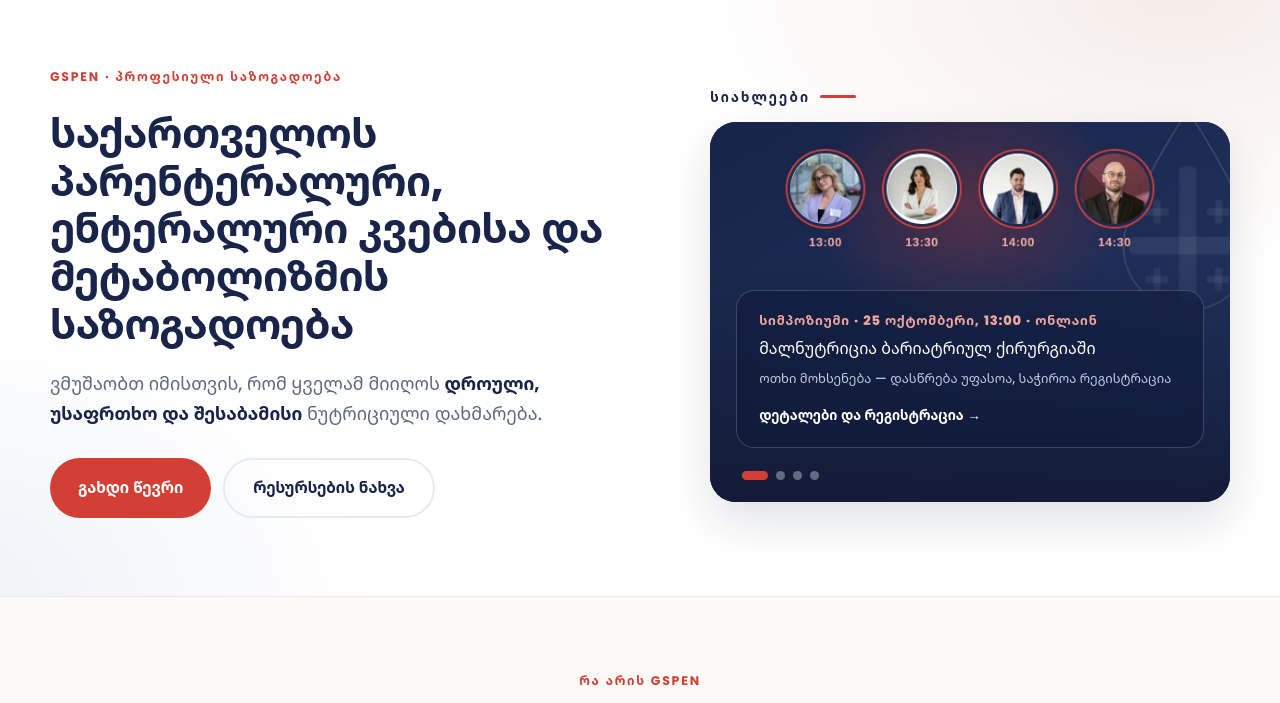
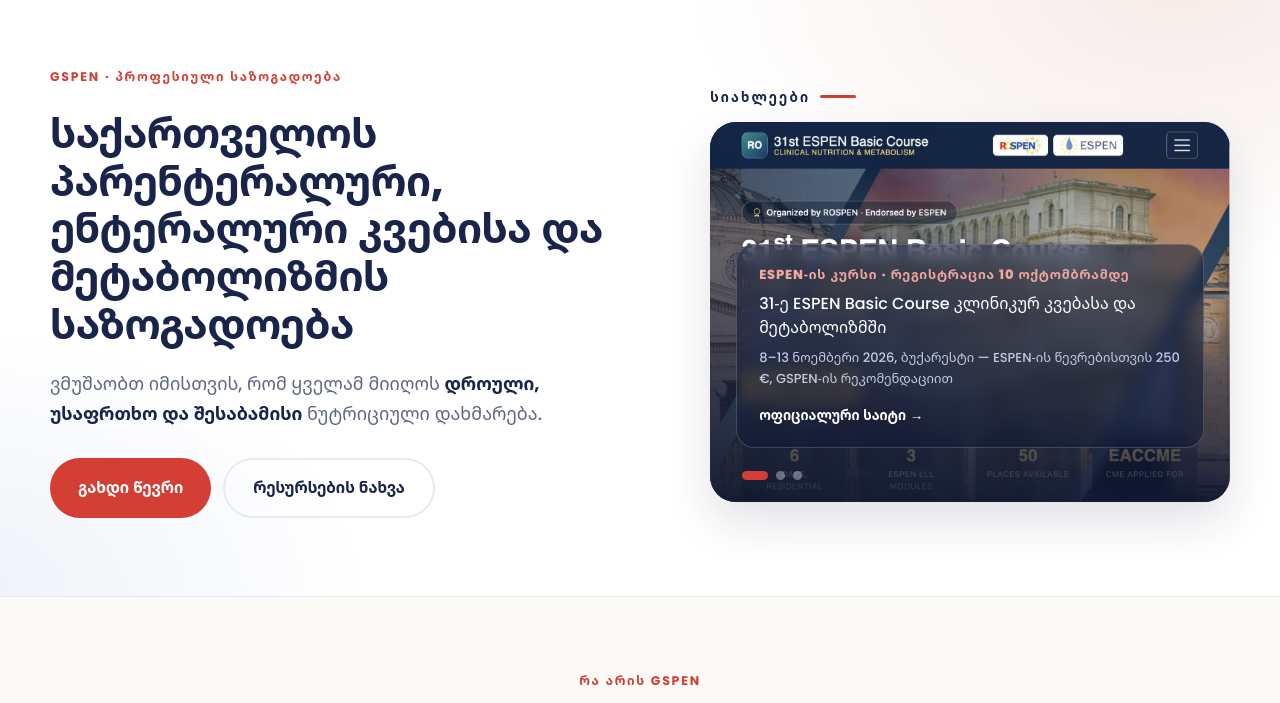
Before and after one commit to goglidzesali-oss/gspen-site, a plain HTML site: page index.html in a window 1280 px wide. Shown: the part 89-792 px from the top of the page. Drawn offline with Linux system fonts and the light colour scheme.

Commit message:
Add files via upload

```diff
--- a/index.html
+++ b/index.html
@@ -143,11 +143,7 @@
     <div>
     <div class="hv-rubric">სიახლეები</div>
     <div class="hero-visual" id="heroNews">
-      <a class="hv-slide active" href="webinarebi.html?s=bariatria-simpoziumi">
-        <div class="hv-bg"><img src="assets/home-bariatric-symposium.jpg" alt=""><div class="hv-shade"></div></div>
-        <div class="hv-card"><div class="q" style="font-size:13px;color:#f0a59f;font-weight:800;text-transform:uppercase;letter-spacing:.8px">სიმპოზიუმი · 25 ოქტომბერი, 13:00 · ონლაინ</div><div class="q" style="margin-top:6px">მალნუტრიცია ბარიატრიულ ქირურგიაში</div><div class="a">ოთხი მოხსენება — დასწრება უფასოა, საჭიროა რეგისტრაცია</div><div class="hv-go">დეტალები და რეგისტრაცია →</div></div>
-      </a>
-      <a class="hv-slide" href="https://espen-course.ro/" target="_blank" rel="noopener">
+      <a class="hv-slide active" href="https://espen-course.ro/" target="_blank" rel="noopener">
         <div class="hv-bg"><img src="assets/espen-basic-course-2026.jpg" alt=""><div class="hv-shade"></div></div>
         <div class="hv-card"><div class="q" style="font-size:13px;color:#f0a59f;font-weight:800;text-transform:uppercase;letter-spacing:.8px">ESPEN-ის კურსი · რეგისტრაცია 10 ოქტომბრამდე</div><div class="q" style="margin-top:6px">31-ე ESPEN Basic Course კლინიკურ კვებასა და მეტაბოლიზმში</div><div class="a">8–13 ნოემბერი 2026, ბუქარესტი — ESPEN-ის წევრებისთვის 250 €, GSPEN-ის რეკომენდაციით</div><div class="hv-go">ოფიციალური საიტი →</div></div>
       </a>
@@ -184,7 +180,7 @@
         </svg></div>
         <div class="hv-card"><div class="q" style="font-size:13px;color:#f0a59f;font-weight:800;text-transform:uppercase;letter-spacing:.8px">მიმდინარე პროექტი</div><div class="q" style="margin-top:6px">მიიღე მონაწილეობა საერთაშორისო კვლევაში nutritionDay</div><div class="a">შემოუერთდი მონაწილე კლინიკებს და გახდი კვლევის თანაავტორი</div><div class="hv-go">გაიგე მეტი →</div></div>
       </a>
-            <div class="hv-dots"><span class="on" onclick="heroGo(0)"></span><span onclick="heroGo(1)"></span><span onclick="heroGo(2)"></span><span onclick="heroGo(3)"></span></div>
+            <div class="hv-dots"><span class="on" onclick="heroGo(0)"></span><span onclick="heroGo(1)"></span><span onclick="heroGo(2)"></span></div>
     </div>
     </div>
   </div>
@@ -225,7 +221,7 @@
   <div class="wrap">
     <div class="sec-head"><div class="top"><h2>რა ხდება GSPEN-ში</h2><a class="more" href="proeqtebi.html">ყველა პროექტი →</a></div></div>
     <div class="newsc"><button class="cnav prev" onclick="newsScroll(-1)" aria-label="უკან">‹</button><button class="cnav next" onclick="newsScroll(1)" aria-label="წინ">›</button><div class="ntrack" id="latestGrid">
-      <a class="media-card" href="webinarebi.html?s=bariatria-simpoziumi"><div class="thumb"><img src="assets/webinar-bariatric-symposium.jpg" alt="" loading="lazy"><span class="badge">ვებინარი</span></div><div class="mc-body"><div class="date">25 ოქტომბერი, 2026 · 13:00 · ონლაინ</div><h4>სიმპოზიუმი: მალნუტრიცია ბარიატრიულ ქირურგიაში</h4><p>ოთხი მოხსენება — სარკოპენიული სიმსუქნიდან გასტროენტეროლოგიურ გართულებებამდე. დასწრება უფასოა, დარეგისტრირდი →</p></div></a>
+      <a class="media-card" href="webinarebi.html?s=bariatria-simpoziumi"><div class="thumb"><img src="assets/webinar-bariatric-symposium.jpg" alt="" loading="lazy"><span class="badge">ვებინარი</span></div><div class="mc-body"><div class="date">ჩანაწერი ხელმისაწვდომია</div><h4>სიმპოზიუმი: მალნუტრიცია ბარიატრიულ ქირურგიაში</h4><p>ჩატარდა 25 ოქტომბერს — ოთხი მოხსენება სარკოპენიული სიმსუქნიდან გასტროენტეროლოგიურ გართულებებამდე. ჩანაწერს შეგიძლიათ უყუროთ აქ →</p></div></a>
       <a class="media-card" href="https://espen-course.ro/" target="_blank" rel="noopener"><div class="thumb"><img src="assets/espen-basic-course-2026.jpg" alt="" loading="lazy"><span class="badge">კურსი</span></div><div class="mc-body"><div class="date">8–13 ნოემბერი 2026 · ბუქარესტი</div><h4>31-ე ESPEN Basic Course კლინიკურ კვებასა და მეტაბოლიზმში</h4><p>ESPEN-ის 6-დღიანი საბაზისო კურსი ექიმებისა და ჯანდაცვის სპეციალისტებისთვის. ESPEN-ის წევრებისთვის — 250 €, GSPEN-ის რეკომენდაციის წერილით. რეგისტრაცია 10 ოქტომბრამდე →</p></div></a>
       <a class="media-card" href="statiebi.html?a=0"><div class="thumb"><img src="assets/article-simsukne-bavshvebi.jpg" alt="" loading="lazy"><span class="badge">სტატია</span></div><div class="mc-body"><div class="date">1 ოქტომბერი, 2026</div><h4>სიმსუქნე და მალნუტრიცია ბავშვებში: შეიძლება ჭარბი წონის მქონე ბავშვს კვებითი დეფიციტი ჰქონდეს?</h4><p>ჭარბი ენერგიის მიღება არ ნიშნავს ადეკვატურ კვებით სტატუსს — სიმსუქნის მქონე ბავშვს შეიძლება ერთდროულად ჰქონდეს მიკრონუტრიენტების დეფიციტი →</p></div></a>
       <a class="media-card" href="webinarebi.html?s=gacnobiti-shexvedra"><div class="thumb"><img src="assets/webinar-gacnoba-banner.jpg" alt="" loading="lazy"><span class="badge">ვებინარი</span></div><div class="mc-body"><div class="date">ჩანაწერი ხელმისაწვდომია</div><h4>გაცნობითი შეხვედრა — ვინ ვართ ჩვენ და რა არის ESPEN</h4><p>ჩატარდა 30 სექტემბერს — ჩანაწერს შეგიძლიათ უყუროთ აქ →</p></div></a>
```
Also changed, not shown: webinarebi.html (+1 -1 lines).
